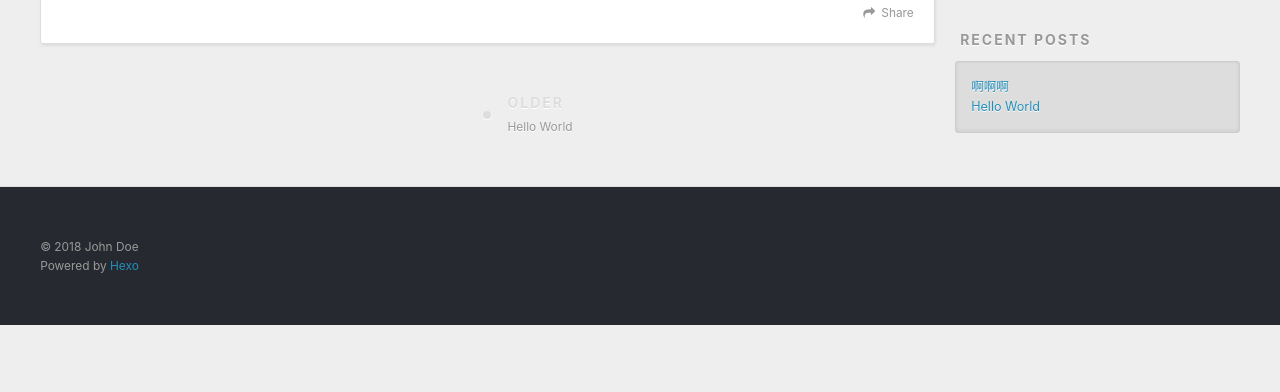
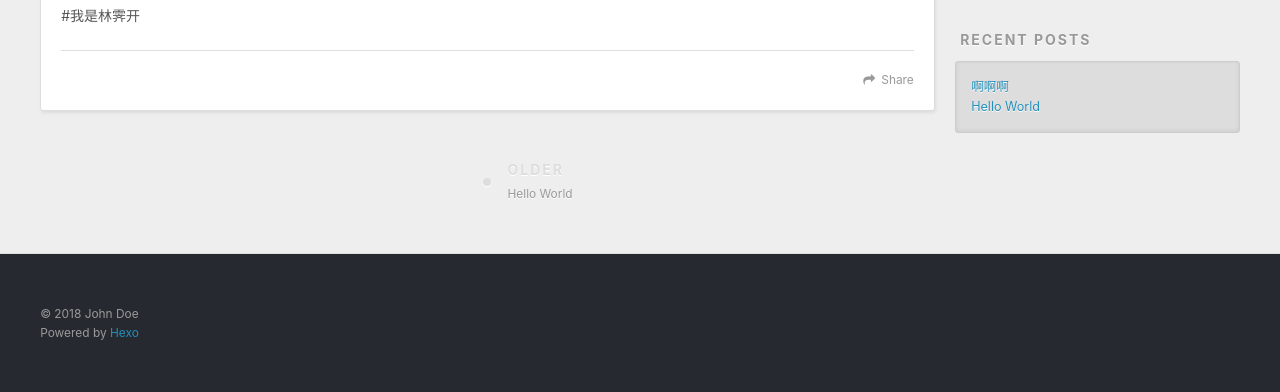
Before and after one commit to JiYuetale/JiYuetale.github.io, a plain HTML site: page 2018/09/22/啊啊啊/index.html in a window 1280 px wide. Shown: the part 448-840 px from the top of the page. Before the commit the page ends 800 px from the top, so only its background shows below. Drawn offline with nearby package versions, Linux system fonts and the light colour scheme.

Commit message:
Site updated: 2018-09-22 22:02:15

```diff
--- a/2018/09/22/啊啊啊/index.html
+++ b/2018/09/22/啊啊啊/index.html
@@ -7,14 +7,17 @@
 
   <title>啊啊啊 | Hexo</title>
   <meta name="viewport" content="width=device-width, initial-scale=1, maximum-scale=1">
-  <meta property="og:type" content="article">
+  <meta name="description" content="#我是林霁开">
+<meta property="og:type" content="article">
 <meta property="og:title" content="啊啊啊">
 <meta property="og:url" content="http://yoursite.com/2018/09/22/啊啊啊/index.html">
 <meta property="og:site_name" content="Hexo">
+<meta property="og:description" content="#我是林霁开">
 <meta property="og:locale" content="default">
-<meta property="og:updated_time" content="2018-09-22T13:51:15.774Z">
+<meta property="og:updated_time" content="2018-09-22T14:02:03.254Z">
 <meta name="twitter:card" content="summary">
 <meta name="twitter:title" content="啊啊啊">
+<meta name="twitter:description" content="#我是林霁开">
 
     <link rel="alternate" href="/atom.xml" title="Hexo" type="application/atom+xml">
 
@@ -83,6 +86,7 @@
 
     <div class="article-entry" itemprop="articleBody">
 
+        <p>#我是林霁开</p>
 
 
     </div>
```
Also changed, not shown: index.html (+1 -0 lines).
